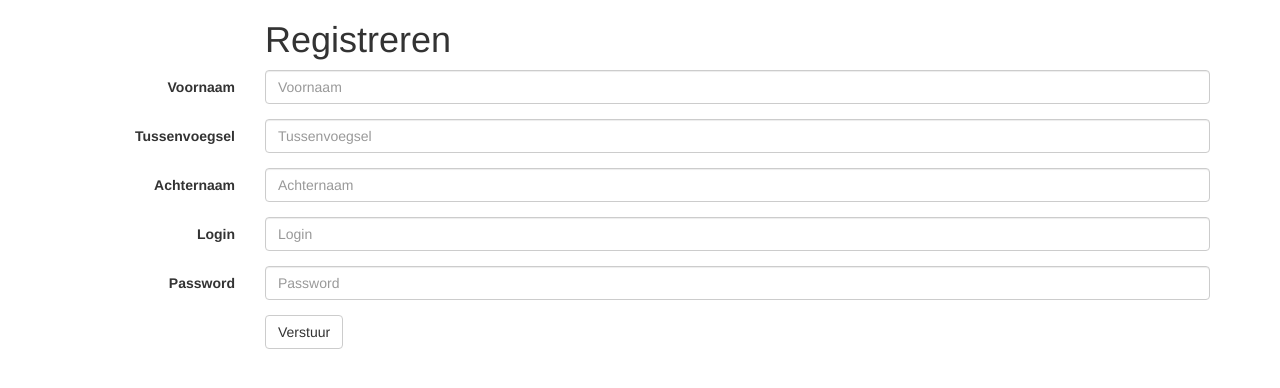
After one commit to jsiewers/blogje, a PHP site: page /gebruiker.php in a window 1280 px wide. The commit adds this page. Shown: the top 388 px of the page. Run offline with PHP 8.4, Linux system fonts and the light colour scheme; some libraries are stand-ins or nearby versions.

Commit message:
Verschillende user stories uitgewerkt tot aan inloggen

```diff
--- /dev/null
+++ b/gebruiker.php
@@ -0,0 +1,68 @@
+<?php include("layout/header.php"); ?>
+<?php
+include_once("lib/Gebruiker.php");
+if(isset($_POST['login'])) {
+	extract($_POST);
+	$gebruiker = new Gebruiker();
+	$gebruiker->setVoornaam($voornaam);
+	$gebruiker->setAchternaam($achternaam);
+	$gebruiker->setTussenvoegsel($tussenvoegsel);
+	$gebruiker->setLogin($login);
+	$gebruiker->setPassword(password_hash($password, PASSWORD_DEFAULT));
+
+	if($gebruiker->insertGebruiker()) {
+		echo "Gebruiker is succesvol toegevoegd!";
+	} else {
+		echo "Jammmer!";
+
+	}
+}
+
+?>
+
+<div class="container">
+<div class="row">
+    <div class="col-sm-offset-2 col-sm-10">
+    	<h1>Registreren</h1>
+	</div>
+</div>
+<form class="form-horizontal" action="#" method="post" >
+  <div class="form-group">
+    <label for="voornaam" class="col-sm-2 control-label">Voornaam</label>
+    <div class="col-sm-10">
+      <input type="text" class="form-control" id="voornaam" name="voornaam" placeholder="Voornaam">
+    </div>
+  </div>
+  <div class="form-group">
+    <label for="tussenvoegsel" class="col-sm-2 control-label">Tussenvoegsel</label>
+    <div class="col-sm-10">
+      <input type="text" class="form-control" id="tussenvoegsel" name="tussenvoegsel" placeholder="Tussenvoegsel">
+    </div>
+  </div>
+  <div class="form-group">
+    <label for="achternaam" class="col-sm-2 control-label">Achternaam</label>
+    <div class="col-sm-10">
+      <input type="text" class="form-control" id="achternaam" name="achternaam" placeholder="Achternaam">
+    </div>
+  </div>
+  <div class="form-group">
+    <label for="login" class="col-sm-2 control-label">Login</label>
+    <div class="col-sm-10">
+      <input type="text" class="form-control" id="login" name="login" required placeholder="Login">
+    </div>
+  </div>
+   <div class="form-group">
+    <label for="password" class="col-sm-2 control-label">Password</label>
+    <div class="col-sm-10">
+      <input type="password" class="form-control" id="password" name="password" required placeholder="Password">
+    </div>
+  </div>
+   <div class="form-group">
+    <div class="col-sm-offset-2 col-sm-10">
+      <button type="submit" class="btn btn-default">Verstuur</button>
+    </div>
+  </div>
+</form>
+</div><!-- afsluiten container -->
+
+<?php include("layout/footer.php"); ?>
--- /dev/null
+++ b/layout/footer.php
@@ -0,0 +1,5 @@
+
+    <script src="https://ajax.googleapis.com/ajax/libs/jquery/1.11.3/jquery.min.js">
+    </script><script src="https://maxcdn.bootstrapcdn.com/bootstrap/3.3.6/js/bootstrap.min.js" integrity="sha384-0mSbJDEHialfmuBBQP6A4Qrprq5OVfW37PRR3j5ELqxss1yVqOtnepnHVP9aJ7xS" crossorigin="anonymous"></script>
+</body>
+</html>
--- /dev/null
+++ b/layout/header.php
@@ -0,0 +1,6 @@
+<!DOCTYPE html>
+<html>
+<head>
+<link rel="stylesheet" href="https://maxcdn.bootstrapcdn.com/bootstrap/3.3.6/css/bootstrap.min.css" integrity="sha384-1q8mTJOASx8j1Au+a5WDVnPi2lkFfwwEAa8hDDdjZlpLegxhjVME1fgjWPGmkzs7" crossorigin="anonymous">
+</head>
+<body>
--- /dev/null
+++ b/lib/Db.php
@@ -0,0 +1,34 @@
+<?php
+
+class Db {
+
+	private $connectie;
+
+	function getConnectie() {
+		if($_SERVER['SERVER_NAME'] == "localhost") {
+			$user = 'root';
+			$password = 'root';
+			$db = 'blogje';
+			$host = 'localhost';
+			$port = 8889;
+		} else {
+			$user = getenv('OPENSHIFT_MYSQL_DB_USERNAME');
+			$password = getenv('OPENSHIFT_MYSQL_DB_PASSWORD');
+			$db = 'blogje';
+			$host = getenv('OPENSHIFT_MYSQL_DB_HOST');
+			$port = getenv('OPENSHIFT_MYSQL_DB_PORT');
+		}
+
+		try {
+			$this->connectie = new PDO('mysql:host='.$host.';port='.$port.';dbname='.$db, $user, $password);
+		} catch (PDOException $e) {
+			print "Error!: " . $e->getMessage() . "<br/>";
+			die();
+		}
+
+		return $this->connectie;
+	}
+
+
+
+}
--- /dev/null
+++ b/lib/Gebruiker.php
@@ -0,0 +1,78 @@
+<?php
+include_once('lib/Db.php');
+
+class Gebruiker {
+	private $idGebruiker;
+	private $voornaam;
+	private $tussenvoegsel;
+	private $achternaam;
+	private $login;
+	private $password;
+
+	function __construct() {
+
+	}
+
+	function getFullName() {
+		return $this->voornaam." ".$this->tussenvoegsel." ".$this->achternaam;
+	}
+
+	function getLogin() {
+		return $this->login;
+	}
+
+	function getPassword() {
+		return $this->password;
+	}
+
+	function setVoornaam($voornaam) {
+		$this->voornaam = $voornaam;
+	}
+
+	function setTussenvoegsel($tussenvoegsel) {
+		$this->tussenvoegsel = $tussenvoegsel;
+	}
+
+	function setAchternaam($achternaam) {
+		$this->achternaam = $achternaam;
+	}
+
+	function setLogin($login) {
+		$this->login = $login;
+	}
+
+	function setPassword($password) {
+		$this->password = $password;
+	}
+
+	function insertGebruiker() {
+		$db = new Db();
+		$conn = $db->getConnectie();
+		$query = "INSERT INTO gebruiker (voornaam, tussenvoegsel, achternaam, login, password) "
+				."VALUES(:voornaam, :tussenvoegsel, :achternaam, :login, :password)";
+		$sth = $conn->prepare($query);
+		$sth->bindParam(':voornaam', $this->voornaam, PDO::PARAM_STR);
+		$sth->bindParam(':tussenvoegsel', $this->tussenvoegsel, PDO::PARAM_STR);
+		$sth->bindParam(':achternaam', $this->achternaam, PDO::PARAM_STR);
+		$sth->bindParam(':login', $this->login, PDO::PARAM_STR);
+		$sth->bindParam(':password', $this->password, PDO::PARAM_STR);
+		return $sth->execute();
+	}
+
+	function checkLogin($org_password, $login) {
+		$db = new Db();
+		$conn = $db->getConnectie();
+		$query = "SELECT * FROM gebruiker WHERE login = :login";
+		$sth = $conn->prepare($query);
+		$sth->bindParam(':login', $login, PDO::PARAM_STR);
+		$sth->execute();
+		$sth->setFetchMode(PDO::FETCH_CLASS, 'Gebruiker');
+		$gebruiker = $sth->fetch();
+		if($gebruiker && password_verify($org_password, $gebruiker->getPassword())) {
+			return $gebruiker;
+		} else {
+			return false;
+		}
+
+	}
+}
```
Also changed, not shown: advertentie.php (added, +44 -0 lines), index.php (+32 -28 lines), lib/Advertentie.php (added, +65 -0 lines), lib/Blog.php (added, +28 -0 lines), lib/Reactie.php (added, +27 -0 lines), login.php (added, +44 -0 lines), img/carla.png (added), img/jenny.png (added), img/jim.png (added), img/julia.png (added), img/kees.png (added), img/morgan.png (added), img/piet.png (added).
